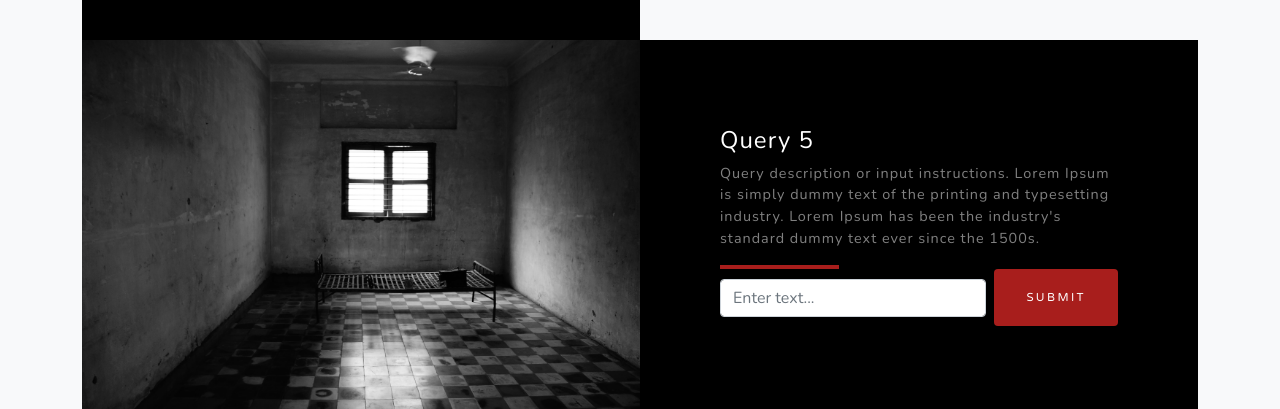
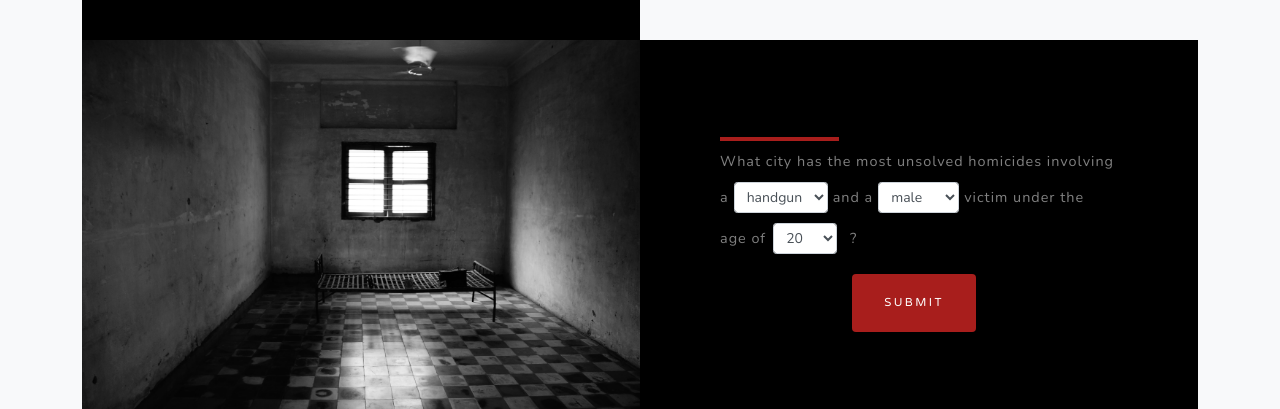
Before and after one commit to jkawase1/DBProjPyScripts, a plain HTML site: page index.html in a window 1280 px wide. Shown: the part 3340-3749 px from the top of the page. Drawn offline with nearby package versions, Linux system fonts and the light colour scheme; grey boxes are pictures that could not be loaded; files whose address does not match are found by name.

Commit message:
added fifth query

```diff
--- a/index.html
+++ b/index.html
@@ -222,7 +222,6 @@
 
 
                 <!-- Project Four Row-->
-		<!-- Project Four Row-->
                 <div class="row justify-content-center no-gutters">
                     <div class="col-lg-6"><img class="img-fluid" src="alex-jones-XPcsu_Da5qw-unsplash.jpg" alt=""/>
                     </div>
@@ -256,21 +255,54 @@
                 </div>
 
                 <!-- Project Five Row-->
-                <div class="row justify-content-center no-gutters mb-5 mb-lg-0">
+		<div class="row justify-content-center no-gutters mb-5 mb-lg-0">
                     <div class="col-lg-6"><img class="img-fluid" src="marcin-czerniawski-h-wVXmFsxyk-unsplash.jpg" alt="" />
                     </div>
                     <div class="col-lg-6">
                         <div class="bg-black text-center h-100 project">
                             <div class="d-flex h-100">
                                 <div class="project-text w-100 my-auto text-center text-lg-left">
-                                    <h4 class="text-white">Query 5</h4>
-                                    <p class="mb-0 text-white-50">
-                                        Query description or input instructions. Lorem Ipsum is simply dummy text of the printing and typesetting industry. Lorem Ipsum has been the industry's standard dummy text ever since the 1500s.
-                                    </p>
-                                    <hr class="d-none d-lg-block mb-0 ml-0" />
+                                    <!---->
+                                    <hr class="d-none d-lg-block mb-0 ml-0" style="padding-bottom: 10px;" />
                                     <form class="form-inline d-flex">
-                                            <input class="form-control flex-fill mr-0 mr-sm-2 mb-3 mb-sm-0" id="formID" type="text" placeholder="Enter text..." />
+                                        <p class="mb-0 text-white-50" style="padding-bottom: 10px;">
+                                            What city has the most unsolved homicides involving
+                                        </p>
+                                        <div class="form-inline" style="padding-bottom: 10px;">
+                                            <!--<div class="form-group col-md-4">-->
+                                                <p class="mb-0 text-white-50" style="padding-left: 0px; padding-right: 10px;">a </p>
+                                                <select id="5_weapon1" class="form-row d-flex form-control form-control-sm">
+                                                    <option>handgun</option>
+                                                    <option>knife</option>
+                                                </select>
+                                                <p class="mb-0 text-white-50" style="padding-left: 10px; padding-right: 10px;">
+                                                    and a
+                                                </p>
+                                                <select id="5_gender1" class="form-row d-flex form-control form-control-sm">
+                                                    <option>male</option>
+                                                    <option>female</option>
+                                                </select>
+						<p class="mb-0 text-white-50" style="padding-left: 10px; padding-right: 10px;">
+						victim under the
+						</p>
+							                <!--</div>-->
+                                        </div>
+                                        <div class="form-inline" style="padding-bottom: 10px;">
+                                            <p class="mb-0 text-white-50" style="padding-left: 0px;">age of </p>
+                                            <div class="form-group col-md-4">
+                                                <select id="5_age1" class="form-row d-flex form-control form-control-sm">
+                                                    <option>20</option>
+                                                    <option>30</option>
+                                                    <option>40</option>
+                                                    <option>50</option>
+                                                    <option>100</option>
+                                                </select>
+                                            </div>
+                                            <p class="mb-0 text-white-50" style="padding-left: 30px;"> ? </p>
+                                        </div>
+                                        <div class="form-row" style="padding-top: 10px; width: 100%;">
                                             <button class="btn btn-primary mx-auto" type="submit">Submit</button>
+                                        </div>
                                     </form>
                                 </div>
                             </div>
```
